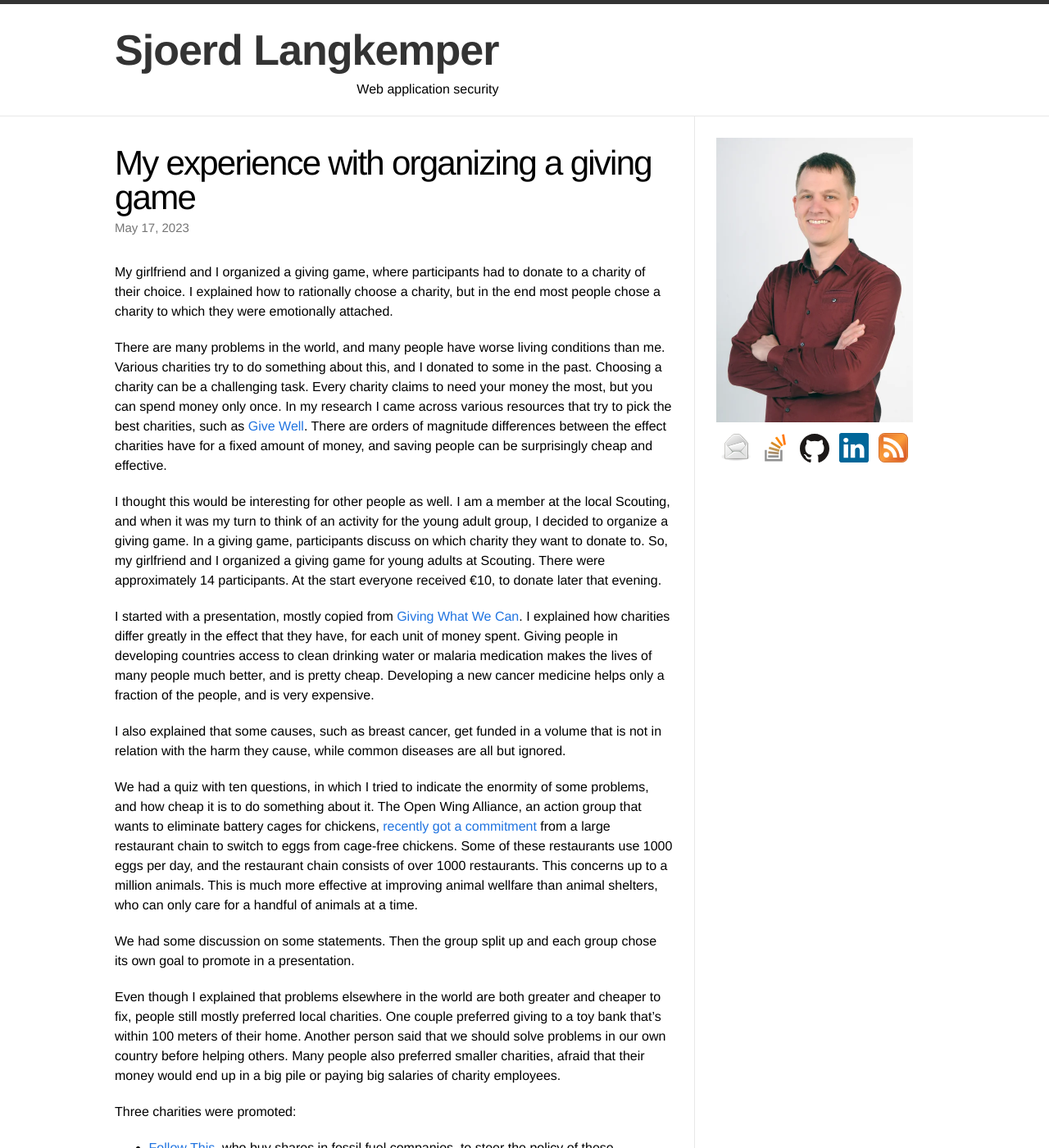
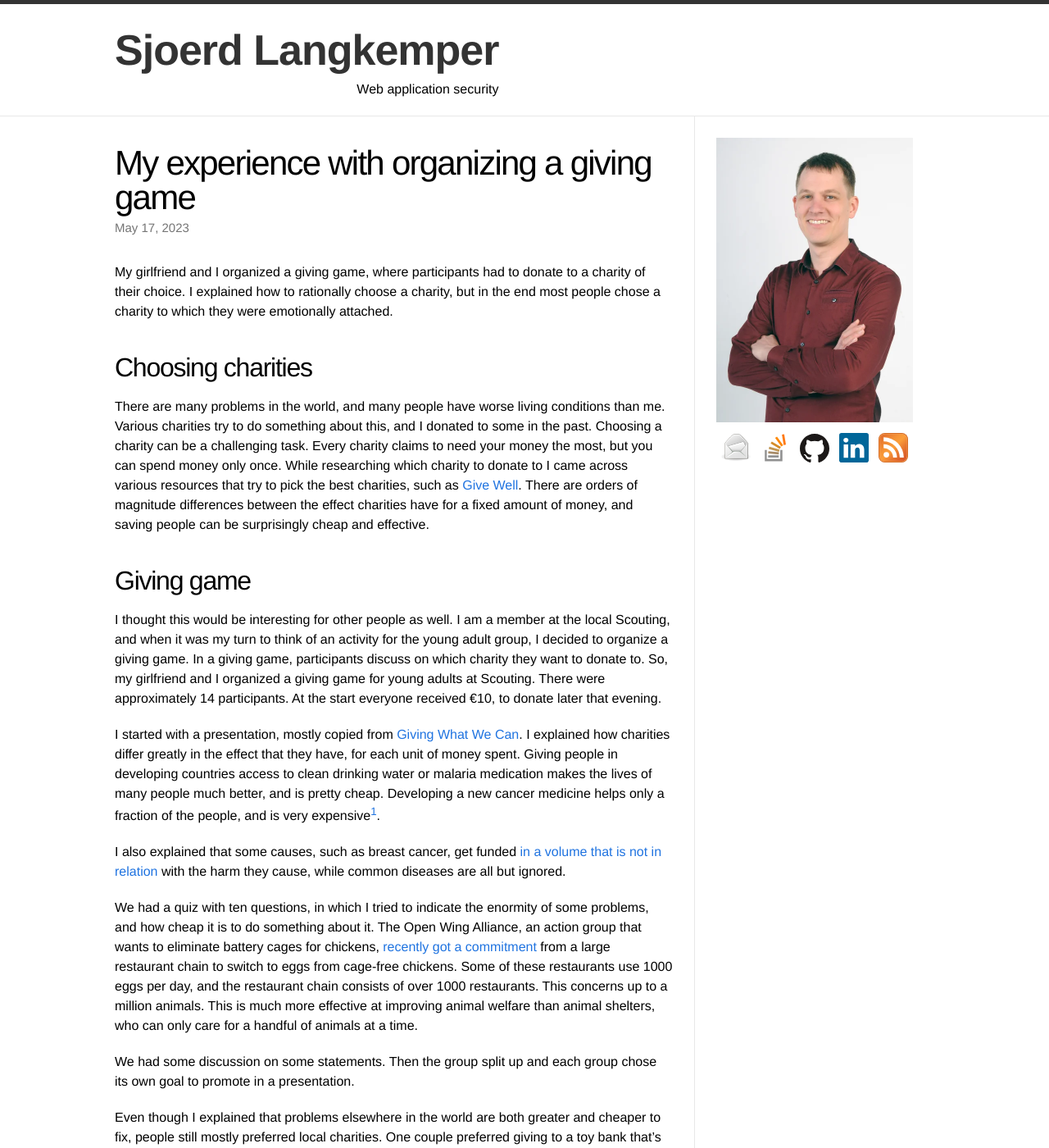
Before and after one commit to Sjord/Sjord.github.io, a Jekyll site: the page built from _posts/2023-01-30-giving-game-donating-to-charities.md, in a window 1280 px wide and 1400 px high. Shown: the whole window at 82% size. Built offline with Jekyll 4.4.1, drawn with Linux system fonts in a browser that asks for light colours; some of the changed text lies outside the part shown.

Commit message:
Giving game fixes

```diff
--- a/_posts/2023-01-30-giving-game-donating-to-charities.md
+++ b/_posts/2023-01-30-giving-game-donating-to-charities.md
@@ -7,15 +7,19 @@
 
 My girlfriend and I organized a giving game, where participants had to donate to a charity of their choice. I explained how to rationally choose a charity, but in the end most people chose a charity to which they were emotionally attached.
 
-There are many problems in the world, and many people have worse living conditions than me. Various charities try to do something about this, and I donated to some in the past. Choosing a charity can be a challenging task. Every charity claims to need your money the most, but you can spend money only once. In my research I came across various resources that try to pick the best charities, such as [Give Well](https://www.givewell.org/). There are orders of magnitude differences between the effect charities have for a fixed amount of money, and saving people can be surprisingly cheap and effective.
+## Choosing charities
+
+There are many problems in the world, and many people have worse living conditions than me. Various charities try to do something about this, and I donated to some in the past. Choosing a charity can be a challenging task. Every charity claims to need your money the most, but you can spend money only once. While researching which charity to donate to I came across various resources that try to pick the best charities, such as [Give Well](https://www.givewell.org/). There are orders of magnitude differences between the effect charities have for a fixed amount of money, and saving people can be surprisingly cheap and effective.
+
+## Giving game
 
 I thought this would be interesting for other people as well. I am a member at the local Scouting, and when it was my turn to think of an activity for the young adult group, I decided to organize a giving game. In a giving game, participants discuss on which charity they want to donate to. So, my girlfriend and I organized a giving game for young adults at Scouting. There were approximately 14 participants. At the start everyone received €10, to donate later that evening.
 
-I started with a presentation, mostly copied from [Giving What We Can](https://www.givingwhatwecan.org/events/guides/giving-games). I explained how charities differ greatly in the effect that they have, for each unit of money spent. Giving people in developing countries access to clean drinking water or malaria medication makes the lives of many people much better, and is pretty cheap. Developing a new cancer medicine helps only a fraction of the people, and is very expensive.
+I started with a presentation, mostly copied from [Giving What We Can](https://www.givingwhatwecan.org/events/guides/giving-games). I explained how charities differ greatly in the effect that they have, for each unit of money spent. Giving people in developing countries access to clean drinking water or malaria medication makes the lives of many people much better, and is pretty cheap. Developing a new cancer medicine helps only a fraction of the people, and is very expensive[^1].
 
-I also explained that some causes, such as breast cancer, get funded in a volume that is not in relation with the harm they cause, while common diseases are all but ignored.
+I also explained that some causes, such as breast cancer, get funded [in a volume that is not in relation](https://www.vox.com/2014/8/20/6040435/als-ice-bucket-challenge-and-why-we-give-to-charity-donate) with the harm they cause, while common diseases are all but ignored.
 
-We had a quiz with ten questions, in which I tried to indicate the enormity of some problems, and how cheap it is to do something about it. The Open Wing Alliance, an action group that wants to eliminate battery cages for chickens, [recently got a commitment](https://thehumaneleague.org/article/victory-toridoll-releases-a-global-cage-free-commitment) from a large restaurant chain to switch to eggs from cage-free chickens. Some of these restaurants use 1000 eggs per day, and the restaurant chain consists of over 1000 restaurants. This concerns up to a million animals. This is much more effective at improving animal wellfare than animal shelters, who can only care for a handful of animals at a time.
+We had a quiz with ten questions, in which I tried to indicate the enormity of some problems, and how cheap it is to do something about it. The Open Wing Alliance, an action group that wants to eliminate battery cages for chickens, [recently got a commitment](https://thehumaneleague.org/article/victory-toridoll-releases-a-global-cage-free-commitment) from a large restaurant chain to switch to eggs from cage-free chickens. Some of these restaurants use 1000 eggs per day, and the restaurant chain consists of over 1000 restaurants. This concerns up to a million animals. This is much more effective at improving animal welfare than animal shelters, who can only care for a handful of animals at a time.
 
 We had some discussion on some statements. Then the group split up and each group chose its own goal to promote in a presentation.
 
@@ -30,6 +34,14 @@
 
 Participants seriously thought about which charities to support, and what would be important in a charity. Many were overwhelmed when starting the search for the right charity. One group started with a [list of 733 charities](https://www.cbf.nl/register-goede-doelen), which is of course too much to reason about. I pointed them to the [Give Well top charity list](https://www.givewell.org/charities/top-charities). They discussed what was important to them in a charity, and searched for statistics or evidence on charities.
 
+## Conclusion
+
+Follow This and the local toy bank each got about half of the money. Only one or two people donated to Save the Children.
+
 Normally with a giving game, participants can only choose from a set of three or four charities, that are already considered cost-effective and evidence-backed by the organizers. In our format, participants could choose any charity. It showed that participants don't necessarily choose cost-effective charities, even though I explained why this is important. I think this remains a challenge, to convince people to choose a charity rationally instead of emotionally.
 
 In the end, I was a little disappointed that people still chose local charities. Even so, people put serious thought into donating to charities, and I feel we eliminated some barriers in the way do improving the world through donations.
+
+## Footnote
+
+[^1]: After the giving game and writing this article, [a study](https://ascopubs.org/doi/10.1200/JCO.22.01826) showed that cancer research was actually surprisingly effective, and not all that expensive. This has adjusted my view on cancer research funding only slightly, but confirmed that it is even harder to know which charities are effective than I thought.
```
